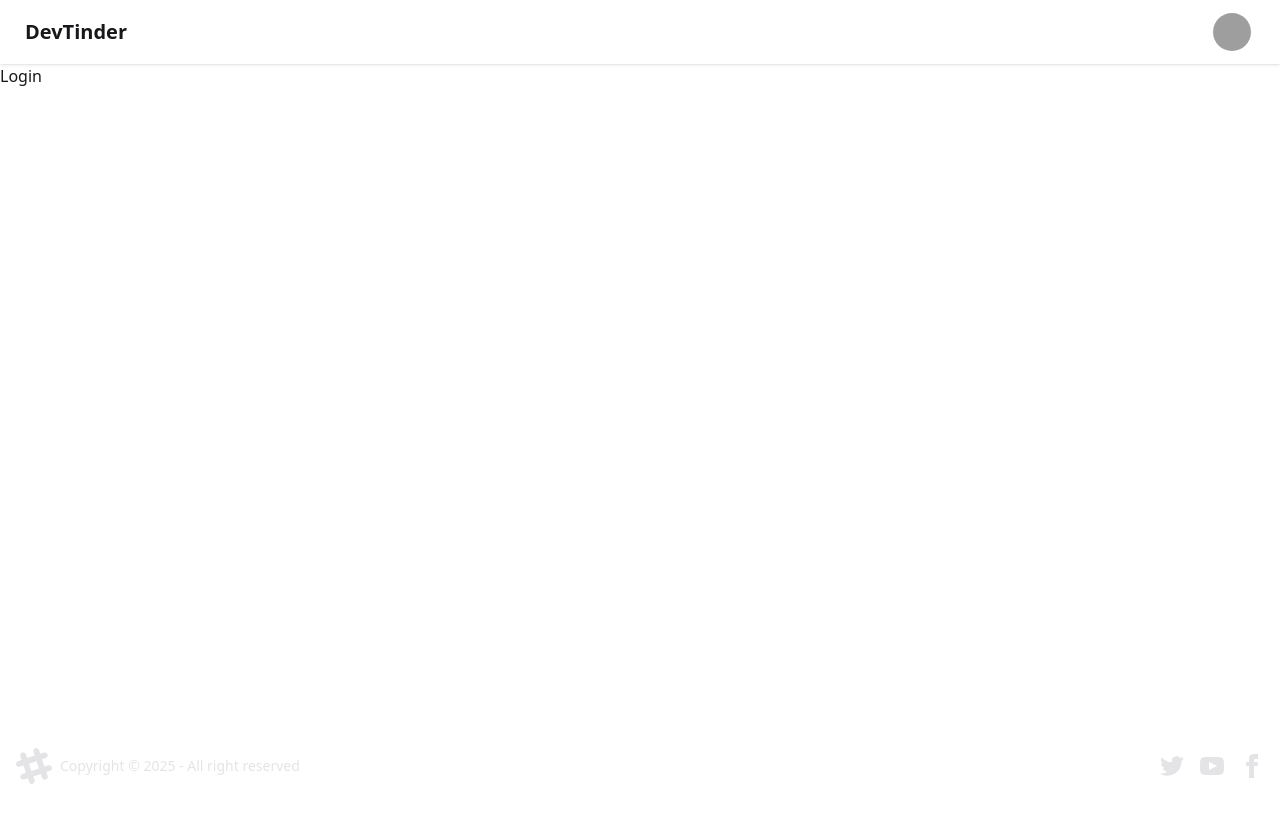
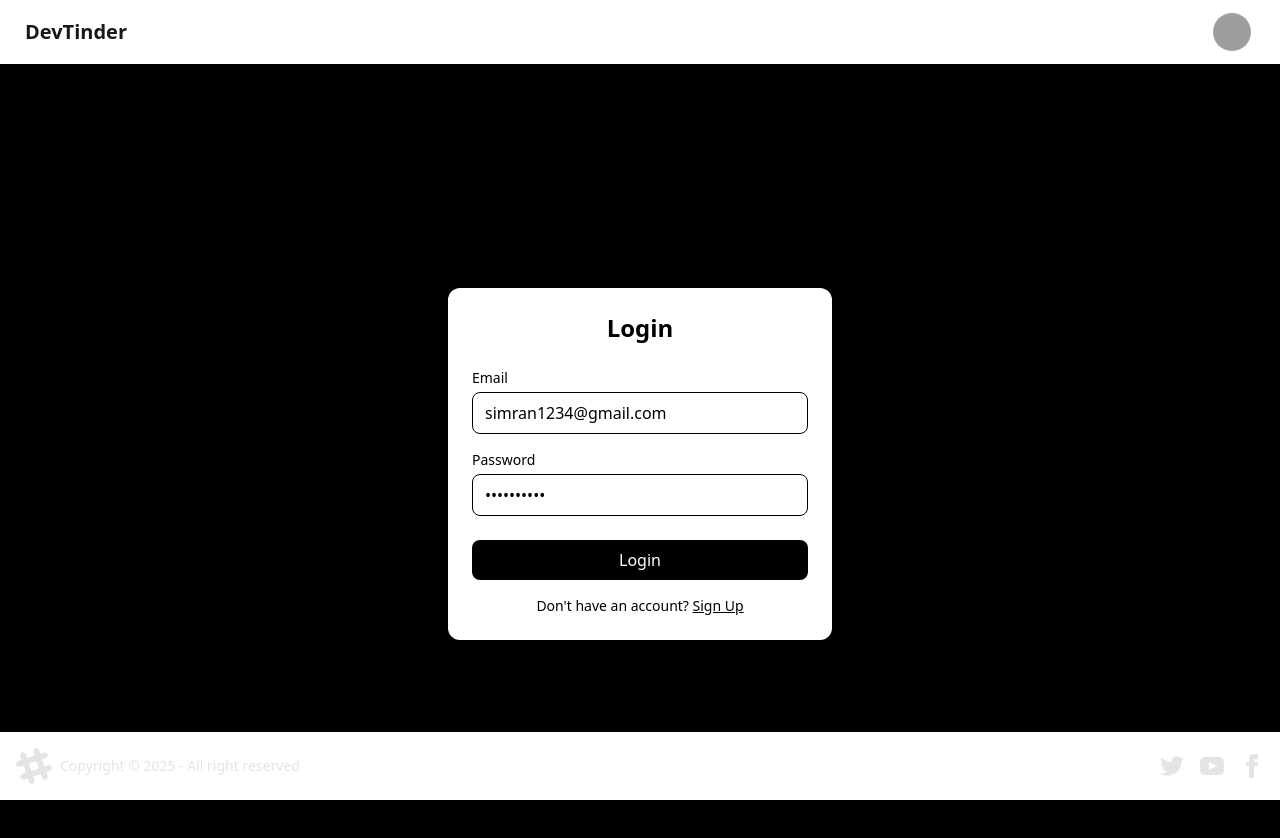
Before and after one commit to khushi-gupta-tech/DevTinder-Frontend, a React (Vite) app: page /login in a window 1280 px wide. Shown: the top 838 px of the page. Before the commit the page ends 800 px from the top, so only its background shows below. Built offline with nearby package versions, Linux system fonts and the light colour scheme; grey boxes are pictures that could not be loaded.

Commit message:
make login page

```diff
--- a/package.json
+++ b/package.json
@@ -11,6 +11,7 @@
   },
   "dependencies": {
     "@tailwindcss/vite": "^4.1.17",
+    "axios": "^1.13.2",
     "react": "^19.2.0",
     "react-dom": "^19.2.0",
     "react-router": "^7.9.6",
--- a/src/components/Login.jsx
+++ b/src/components/Login.jsx
@@ -1,9 +1,74 @@
-import React from 'react'
+import React, { useState } from "react";
+import axios from "axios";
 
 const Login = () => {
+  const [emailId, setEmailId] = useState("simran1234@gmail.com");
+  const [password, setPassword] = useState("Simran@123");
+
+  const handleLogin = async () => {
+    try {
+      const res = await axios.post("http://localhost:3000/login", {
+        emailId,
+        password,
+      },{withCredentials:true});
+      console.log(res)
+    } catch (err) {
+      console.log(err);
+    }
+  };
   return (
-    <div>Login</div>
-  )
-}
+    <div className="min-h-screen flex items-center justify-center bg-black px-4">
+      <div className="w-full max-w-sm bg-white shadow-2xl rounded-xl p-6">
+        <h2 className="text-2xl font-semibold mb-6 text-center text-black">
+          Login
+        </h2>
 
-export default Login
+        {/* Email */}
+        <div className="mb-4">
+          <label className="block mb-1 text-sm font-medium text-black">
+            Email
+          </label>
+          <input
+            value={emailId}
+            type="email"
+            className="w-full px-3 py-2 border border-black rounded-lg bg-white text-black focus:outline-none focus:ring-2 focus:ring-gray-500"
+            placeholder="Enter your email"
+            onChange={(e) => setEmailId(e.target.value)}
+          />
+        </div>
+
+        {/* Password */}
+        <div className="mb-6">
+          <label className="block mb-1 text-sm font-medium text-black">
+            Password
+          </label>
+          <input
+            value={password}
+            type="password"
+            className="w-full px-3 py-2 border border-black rounded-lg bg-white text-black focus:outline-none focus:ring-2 focus:ring-gray-500"
+            placeholder="Enter your password"
+            onChange={(e) => setPassword(e.target.value)}
+          />
+        </div>
+
+        {/* Button */}
+        <button
+          className="w-full py-2 bg-black text-white rounded-lg hover:bg-gray-800 transition"
+          onClick={handleLogin}
+        >
+          Login
+        </button>
+
+        {/* Footer */}
+        <p className="text-center text-sm mt-4 text-black">
+          Don't have an account?{" "}
+          <a href="#" className="underline text-black hover:text-gray-700">
+            Sign Up
+          </a>
+        </p>
+      </div>
+    </div>
+  );
+};
+
+export default Login;
```
Also changed, not shown: 1 other file (tests, documents, lock files or other folders).
